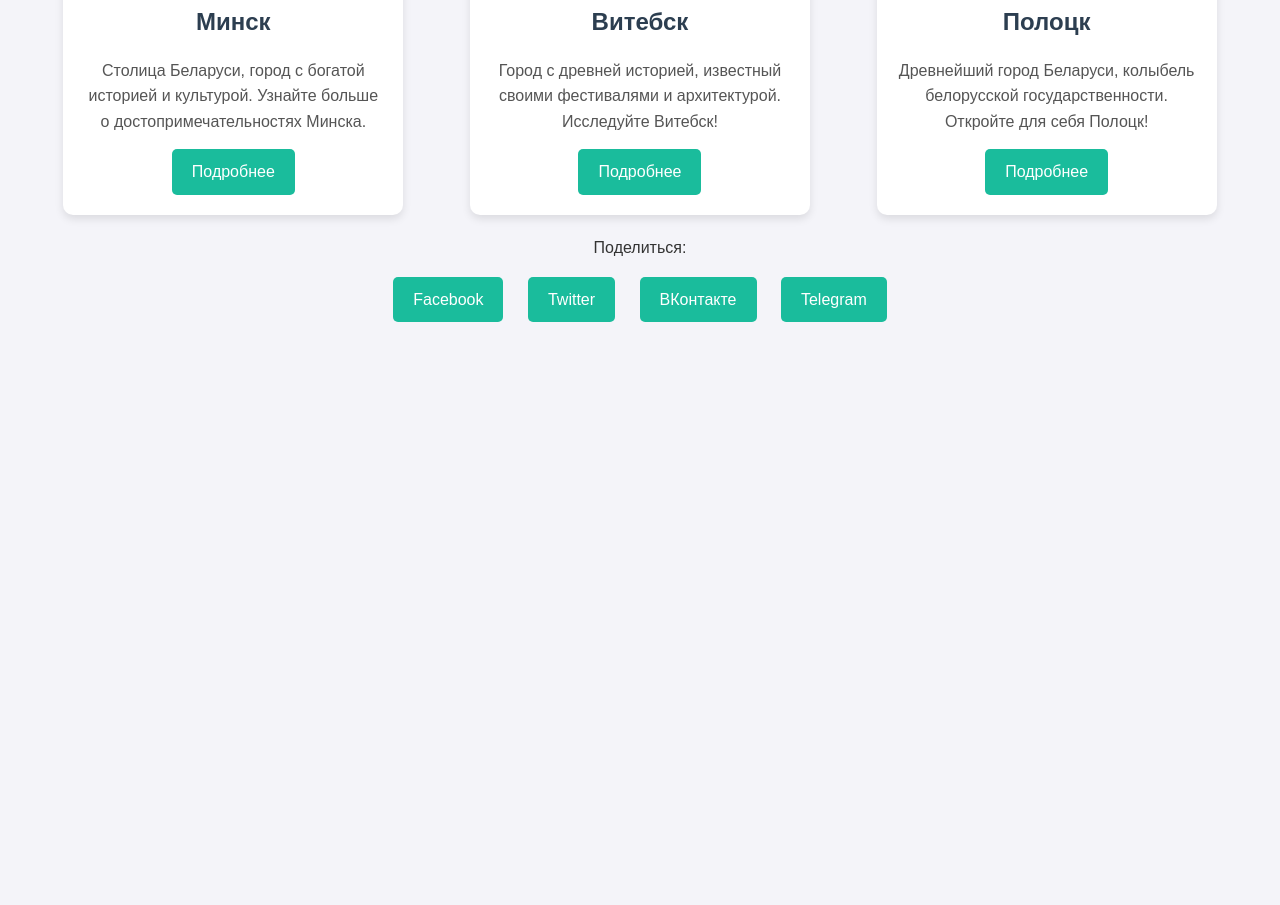
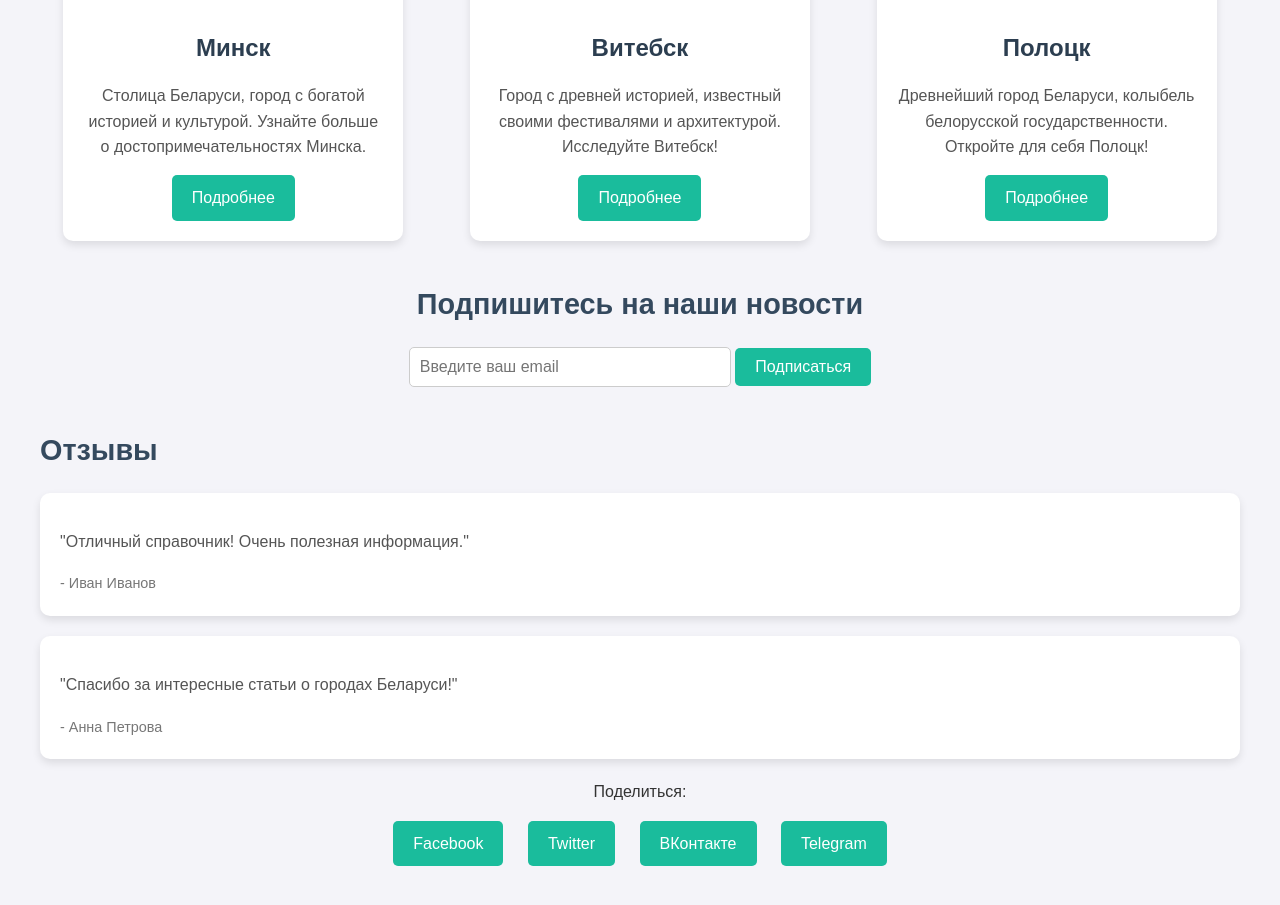
Before and after one commit to AnastasiaTambolskaya/SEO1, a plain HTML site: page index.html in a window 1280 px wide. Shown: the part 643-1548 px from the top of the page. Before the commit the page ends 1035 px from the top, so only its background shows below. Drawn offline with Linux system fonts and the light colour scheme.

Commit message:
ааааа

```diff
--- a/index.html
+++ b/index.html
@@ -17,7 +17,7 @@
             "query-input": "required name=search_term_string"
           }
         }
-        </script>
+    </script>
     <style>
         /* Основные стили для body */
         body {
@@ -174,6 +174,72 @@
             background-color: #16a085;
         }
 
+        /* Хлебные крошки */
+        .breadcrumbs {
+            margin-bottom: 20px;
+            text-align: left;
+        }
+
+        .breadcrumbs a {
+            color: #1a73e8;
+            text-decoration: none;
+        }
+
+        .breadcrumbs a:hover {
+            text-decoration: underline;
+        }
+
+        /* Форма подписки */
+        .subscribe-form {
+            margin-top: 40px;
+        }
+
+        .subscribe-form input[type="email"] {
+            padding: 10px;
+            width: 300px;
+            border: 1px solid #ccc;
+            border-radius: 5px;
+            font-size: 1rem;
+        }
+
+        .subscribe-form button {
+            padding: 10px 20px;
+            background-color: #1abc9c;
+            color: #ffffff;
+            border: none;
+            border-radius: 5px;
+            font-size: 1rem;
+            cursor: pointer;
+            transition: background-color 0.3s ease;
+        }
+
+        .subscribe-form button:hover {
+            background-color: #16a085;
+        }
+
+        /* Отзывы */
+        .reviews {
+            margin-top: 40px;
+            text-align: left;
+        }
+
+        .review {
+            background-color: #ffffff;
+            border-radius: 10px;
+            box-shadow: 0 4px 8px rgba(0, 0, 0, 0.1);
+            padding: 20px;
+            margin-bottom: 20px;
+        }
+
+        .review p {
+            font-size: 1rem;
+            color: #555;
+        }
+
+        .review span {
+            font-size: 0.9rem;
+            color: #777;
+        }
     </style>
 </head>
 <body>
@@ -192,6 +258,11 @@
         </div>
     </header>
     <div class="container">
+        <!-- Хлебные крошки -->
+        <div class="breadcrumbs">
+            <a href="index.html">Главная</a> &gt; <span>Справочник по городам Беларуси</span>
+        </div>
+
         <h1>Справочник по городам Беларуси</h1>
         <h2>Для всех и всего</h2>
         <p class="subtitle">Ваш надежный источник информации</p>
@@ -223,6 +294,28 @@
             </div>
         </div>
 
+        <!-- Форма подписки -->
+        <div class="subscribe-form">
+            <h2>Подпишитесь на наши новости</h2>
+            <form action="#" method="post">
+                <input type="email" name="email" placeholder="Введите ваш email" required>
+                <button type="submit">Подписаться</button>
+            </form>
+        </div>
+
+        <!-- Отзывы -->
+        <div class="reviews">
+            <h2>Отзывы</h2>
+            <div class="review">
+                <p>"Отличный справочник! Очень полезная информация."</p>
+                <span>- Иван Иванов</span>
+            </div>
+            <div class="review">
+                <p>"Спасибо за интересные статьи о городах Беларуси!"</p>
+                <span>- Анна Петрова</span>
+            </div>
+        </div>
+
         <!-- Кнопки репостинга -->
         <div class="social-share">
             <p>Поделиться:</p>
```
